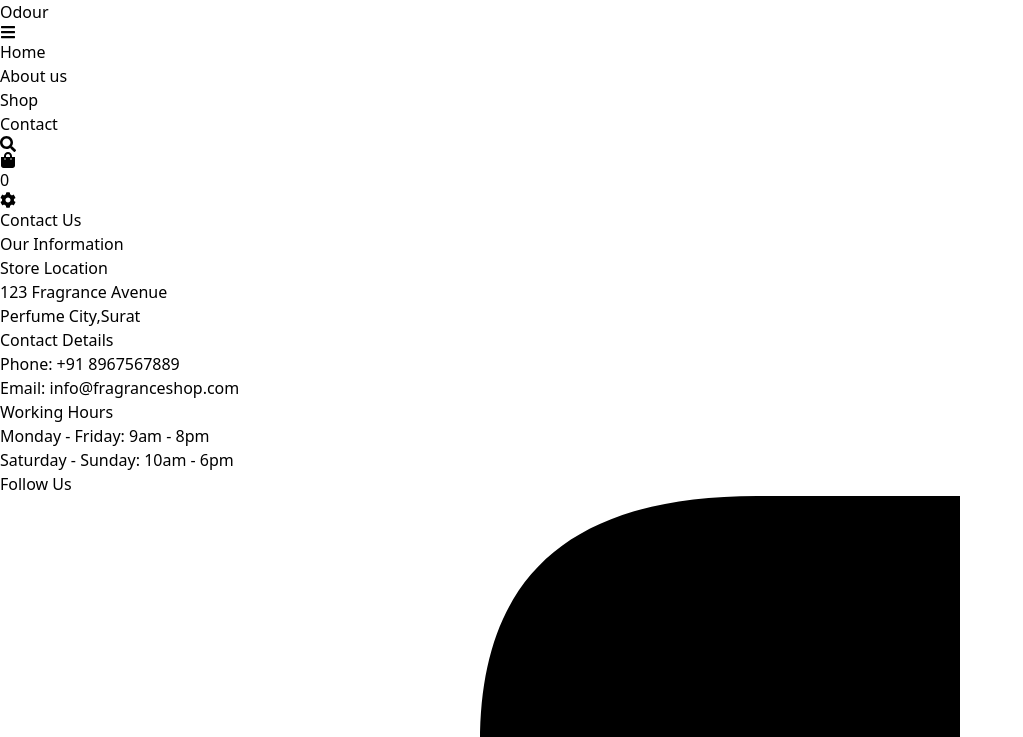
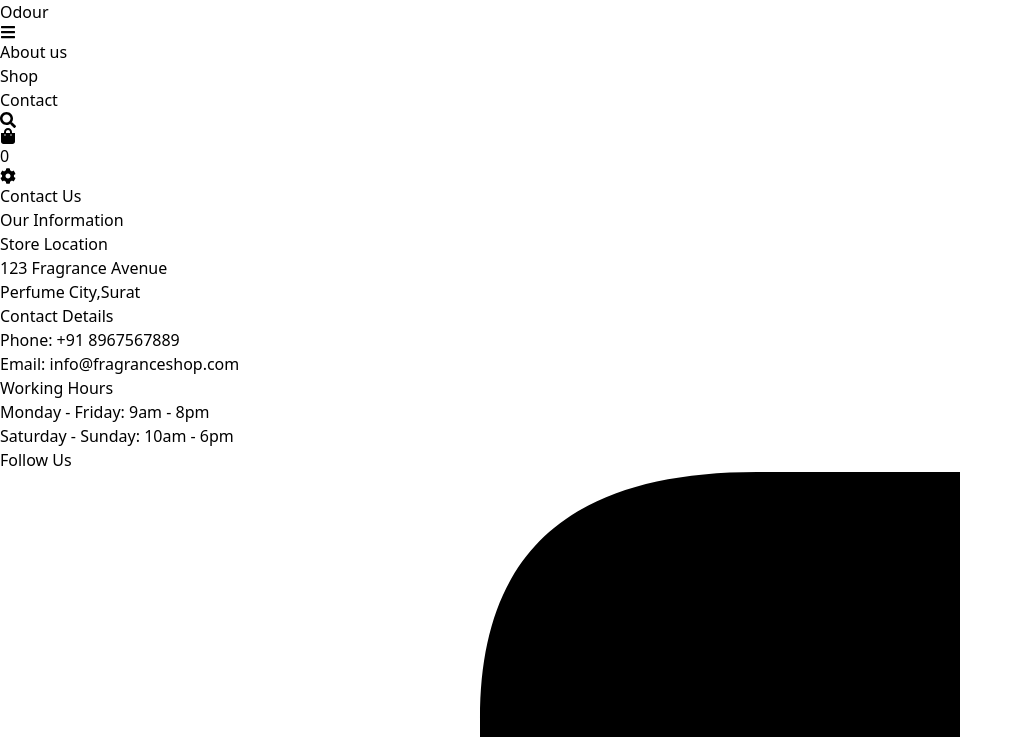
Before and after one commit to tulsisatasiya/perfume-, a React (Vite) app: page /contact in a window 1280 px wide. Shown: the top 737 px of the page, without its empty margins (0-1023 px from the left). Built offline with nearby package versions, Linux system fonts and the light colour scheme.

Commit message:
fix: Update route paths for Home in App and Navbar components

```diff
--- a/src/App.jsx
+++ b/src/App.jsx
@@ -18,7 +18,7 @@ function App() {
 
       <main className="flex-grow">
         <Routes>
-          <Route path="/home" element={<Home />} />
+          <Route path="/" element={<Home />} />
           <Route path="/login" element={<Login />} />
           <Route path="/register" element={<Register />} />
           <Route path="/aboutus" element={<AboutUs />} />
--- a/src/components/Navbar.jsx
+++ b/src/components/Navbar.jsx
@@ -22,7 +22,7 @@ const Navbar = () => {
       <nav className="flex justify-between items-center px-6 md:px-20 py-6 shadow-md bg-white">
         {/* Logo */}
         <div className="text-3xl font-bold flex items-center text-black">
-          <Link to="/home" className="hover:text-pink-600">
+          <Link to="/" className="hover:text-pink-600">
             <span className="text-pink-600">Odour</span>
           </Link>
         </div>
@@ -49,7 +49,7 @@ const Navbar = () => {
           ))}
         </ul> */}
         <ul className="hidden md:flex gap-8 text-md font-medium">
-  {["Home", "About us", "Shop",  "Contact"].map((label, index) => (
+  {[ "About us", "Shop",  "Contact"].map((label, index) => (
     <li key={index}>
       <NavLink
         to={`/${label.toLowerCase().replace(" ", "")}`}
```
